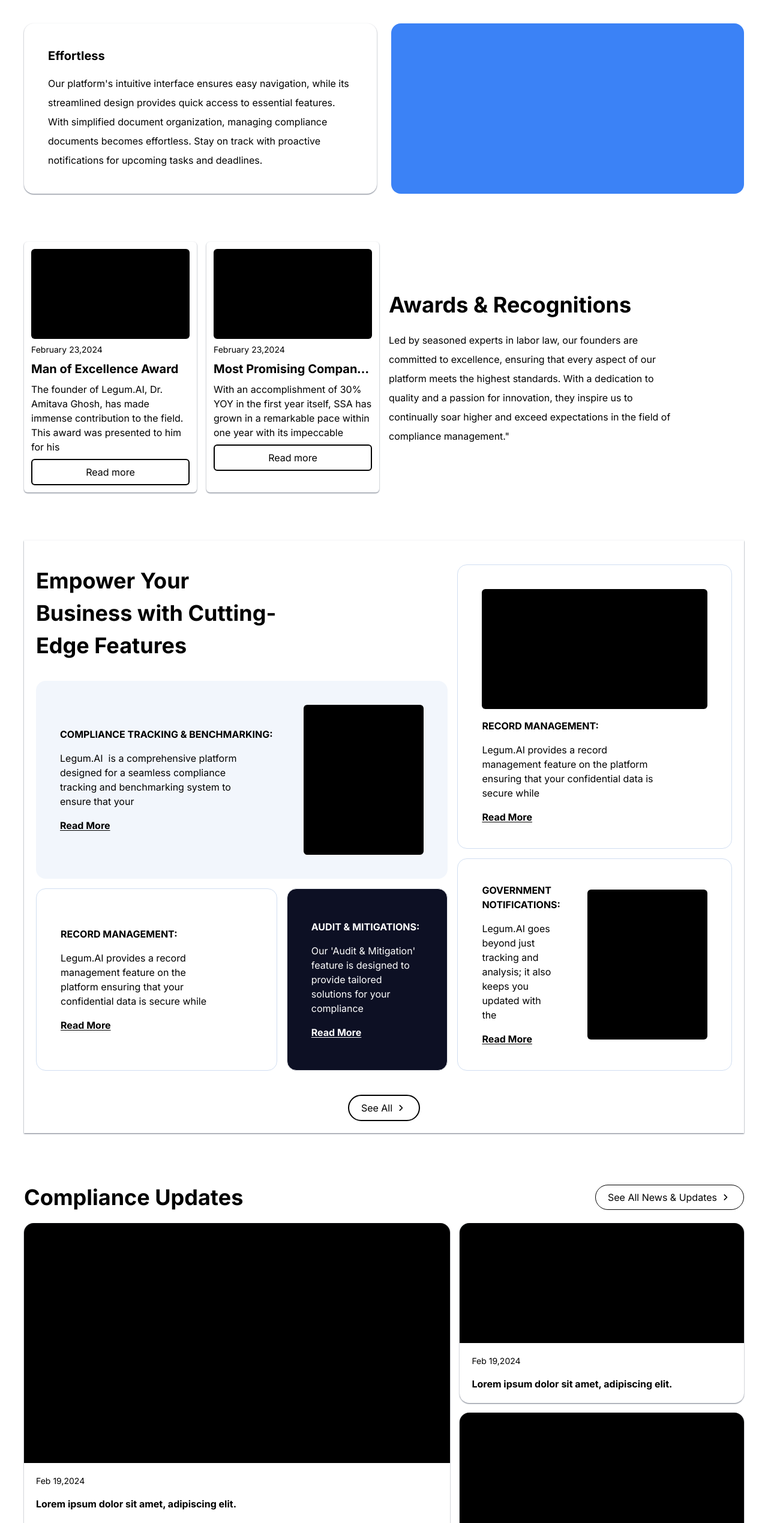
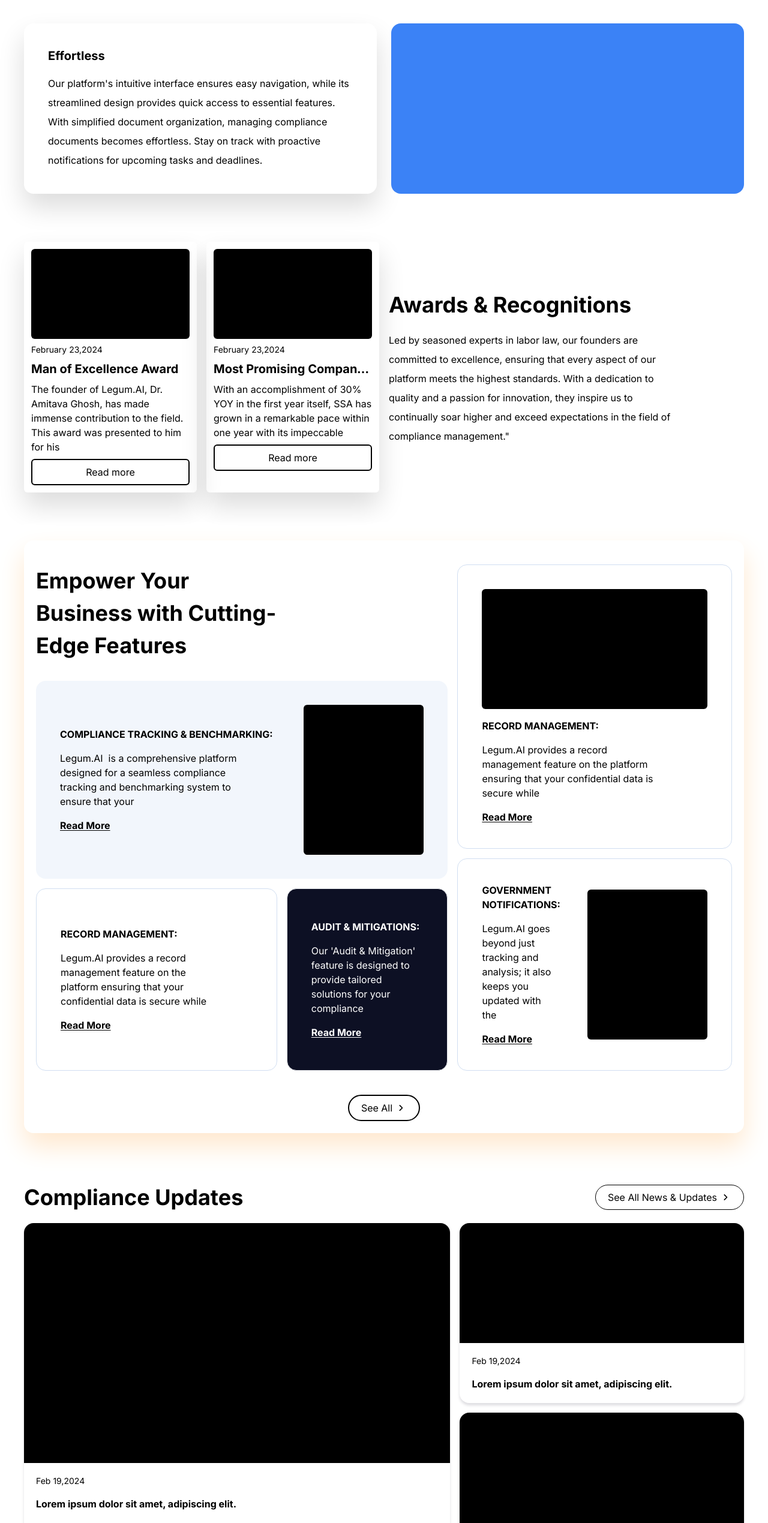
Before and after one commit to HrishikShaji/labor-law, a Next.js app: page /landing in a window 1280 px wide. Shown: the part 1227-3766 px from the top of the page at 60% size. Built offline with nearby package versions, Linux system fonts and the light colour scheme.

Commit message:
added shadows

```diff
--- a/app/globals.css
+++ b/app/globals.css
@@ -26,3 +26,15 @@
 .hellix-regular {
   font-family: "Hellix-Regular";
 }
+
+.box {
+  box-shadow: 0 22px 44px rgba(0, 0, 0, 0.14);
+}
+
+.shadow-two {
+  box-shadow: 0 22px 44px rgba(255, 232, 206, 100);
+}
+
+.shadow-three {
+  box-shadow: 0 4px 4px rgba(53, 52, 76, 0.16);
+}
--- a/app/landing/components/AwardsAndRecognitions.tsx
+++ b/app/landing/components/AwardsAndRecognitions.tsx
@@ -1,7 +1,7 @@
 export const AwardsAndRecognitions = () => {
 	return (
 		<div className="w-full h-full p-10 grid grid-cols-4 gap-4">
-      <div className="p-3 rounded-md flex flex-col gap-2 shadow-gray-500 shadow-sm">
+			<div className="p-3 rounded-md flex flex-col gap-2 box">
 				<div className="h-[150px] w-full rounded-md bg-black"></div>
 				<span className="text-sm">February 23,2024</span>
 				<h1 className="text-xl font-bold">Man of Excellence Award</h1>
@@ -10,7 +10,7 @@
 					Read more
 				</button>
 			</div>
-      <div className="p-3 rounded-md flex flex-col gap-2 shadow-gray-500 shadow-sm">
+			<div className="p-3 rounded-md flex flex-col gap-2 box">
 				<div className="h-[150px] w-full rounded-md bg-black"></div>
 				<span className="text-sm">February 23,2024</span>
 				<h1 className="truncate text-xl font-bold">
--- a/app/landing/components/Compliance.tsx
+++ b/app/landing/components/Compliance.tsx
@@ -5,7 +5,7 @@
 export const Compliance = () => {
 	return (
 		<div className="px-5">
-			<div className="w-full rounded-l-2xl bg-[#0B091C] text-white p-5 pl-10 flex flex-col">
+			<div className="w-full shadow-two rounded-l-2xl bg-[#0B091C] text-white p-5 pl-10 flex flex-col">
 				<div className="flex gap-5  py-5 items-center border-b-[1px] border-white">
 					<div className="flex flex-col gap-5 ">
 						<h1 className="text-[60px] leading-none font-bold w-[80%]">
--- a/app/landing/components/Features.tsx
+++ b/app/landing/components/Features.tsx
@@ -4,7 +4,7 @@
 export const Features = () => {
 	return (
 		<div className="w-full h-full p-10 ">
-			<div className="flex flex-col gap-5 py-5 items-center shadow-sm shadow-gray-500">
+			<div className="flex flex-col gap-5 py-5 items-center shadow-two rounded-2xl">
 				<div className="p-5 rounded-md  gap-4 flex">
 					<div className="w-[60%] flex flex-col gap-4">
 						<h1 className="text-[36px] w-[60%] font-bold">
--- a/app/landing/components/Intro.tsx
+++ b/app/landing/components/Intro.tsx
@@ -43,7 +43,7 @@
 				</button>
 			</div>
 			<div className="grid grid-cols-2 gap-6">
-				<div className="w-full p-10 rounded-2xl shadow-sm shadow-gray-500 flex flex-col justify-center gap-4">
+				<div className="w-full p-10 rounded-2xl box flex flex-col justify-center gap-4">
 					<h1 className="text-xl font-bold">Effortless</h1>
 					<p className="leading-loose">
 						{`
--- a/app/landing/components/Updates.tsx
+++ b/app/landing/components/Updates.tsx
@@ -14,7 +14,7 @@
 				</button>
 			</div>
 			<div className="flex gap-4">
-				<div className="w-[60%] flex flex-col rounded-2xl overflow-hidden shadow-gray-500 shadow-sm">
+				<div className="w-[60%] flex flex-col rounded-2xl overflow-hidden shadow-three">
 					<div className="w-full bg-black h-[400px]"></div>
 					<div className="p-5 flex flex-col gap-4">
 						<span className="text-sm">Feb 19,2024</span>
@@ -26,14 +26,14 @@
 					</div>
 				</div>
 				<div className="flex w-[40%] flex-col gap-4">
-					<div className="w-full flex flex-col rounded-2xl overflow-hidden shadow-gray-500 shadow-sm">
+					<div className="w-full flex flex-col rounded-2xl overflow-hidden shadow-three">
 						<div className="w-full bg-black h-[200px]"></div>
 						<div className="p-5 flex flex-col gap-4">
 							<span className="text-sm">Feb 19,2024</span>
 							<h1 className="font-bold">{`Lorem ipsum dolor sit amet,  adipiscing elit.`}</h1>
 						</div>
 					</div>
-					<div className="w-full flex flex-col rounded-2xl overflow-hidden shadow-gray-500 shadow-sm">
+					<div className="w-full flex flex-col rounded-2xl overflow-hidden shadow-three">
 						<div className="w-full bg-black h-[200px]"></div>
 						<div className="p-5 flex flex-col gap-4">
 							<span className="text-sm">Feb 19,2024</span>
```
Lines whose indentation alone changed are shown as unchanged.
